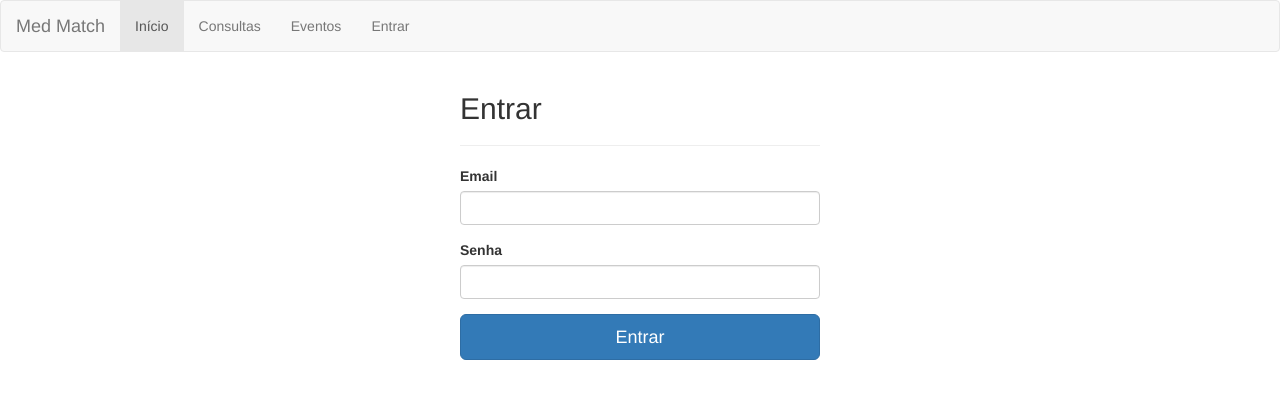
After one commit to IKuuhakuI/Lumanga, a Flask app: page /entrar in a window 1280 px wide. The commit adds this page. Shown: the top 399 px of the page. Run offline with Flask 2, Linux system fonts and the light colour scheme; some libraries are stand-ins or nearby versions.

Commit message:
add login page

```diff
--- a/app/main.py
+++ b/app/main.py
@@ -6,5 +6,18 @@ app = Flask(__name__)
 def inicial ():
 	return render_template ("inicio.html")
 
+@app.route("/entrar")
+def login():
+	return render_template ("entrar.html")
+
+@app.route("/consultas")
+def consultas():
+	return render_template ("consultas.html")
+
+@app.route("/eventos")
+def eventos():
+	return render_template ("eventos.html")
+
+
 if __name__ == "__main__":
 	app.run (debug=True)
--- a/app/templates/base.html
+++ b/app/templates/base.html
@@ -15,13 +15,14 @@
             <a class="navbar-brand" href="/">Med Match</a>
           </div>
           <ul class="nav navbar-nav">
-            <li class="active"><a href="#">Início</a></li>
-            <li><a href="#">Consultas</a></li>
-            <li><a href="#">Eventos</a></li>
-            <li><a href="#">Entrar</a></li>
+            <li class="active"><a href="/">Início</a></li>
+            <li><a href="/consultas">Consultas</a></li>
+            <li><a href="/eventos">Eventos</a></li>
+            <li><a href="/entrar">Entrar</a></li>
           </ul>
         </div>
       </nav>
+
 {%block conteudo%}{%endblock%}
 
 </body>
--- /dev/null
+++ b/app/templates/entrar.html
@@ -0,0 +1,31 @@
+
+{%extends "base.html"%}
+{%block title%}Entrar{%endblock%}
+
+{%block conteudo%}
+<div class="container">
+    <div class="row">
+        <div class="col-md-4"></div>
+        <div class="col-md-4">
+            <div class="signup-form" id="caixaLogin">
+                <form>
+                    <h2 id="title">Entrar</h2>
+                    <hr>
+                    <div class="form-group">
+                        <label>Email</label>
+                        <input type="email" class="form-control" name="email" required="required" id="txtEmail">
+                    </div>
+                    <div class="form-group">
+                        <label>Senha</label>
+                        <input type="password" class="form-control" name="password" required="required" id="txtSenha">
+                    </div>
+                        <div class="form-group">
+                        <button class="btn btn-primary btn-block btn-lg" id="botaoSubmit" onclick="criarConta()">Entrar</button>
+                    </div>
+                </form>
+            </div>
+        <div class="col-md-4"></div>
+        </div>
+    </div>
+</div>
+{%endblock%}
--- a/app/templates/inicio.html
+++ b/app/templates/inicio.html
@@ -1,4 +1,4 @@
-{%extends 'base.html'%}
+{%extends "base.html"%}
 {%block title%}Início{%endblock%}
 
 
```
Also changed, not shown: app/templates/consultas.html (added, +7 -0 lines), app/templates/eventos.html (added, +7 -0 lines), 1 other file.
